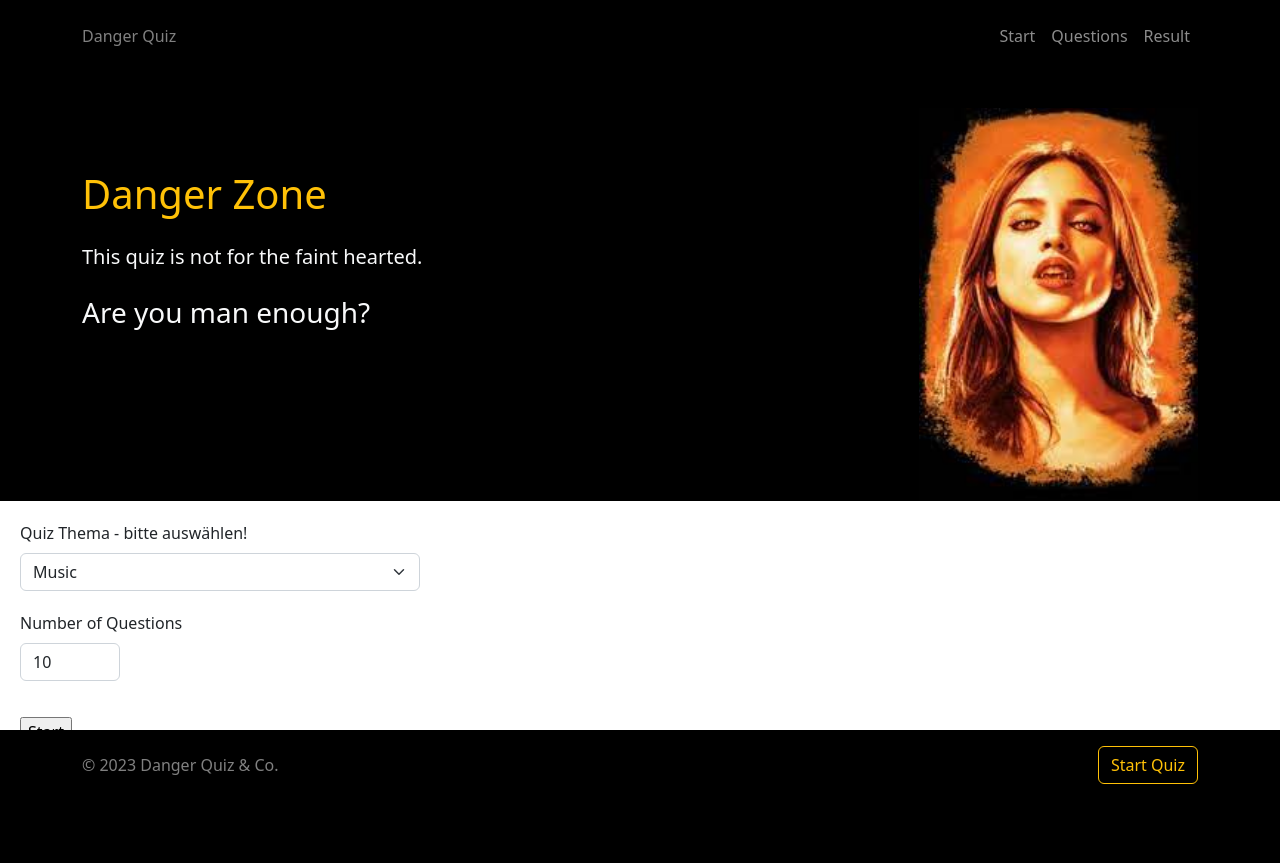
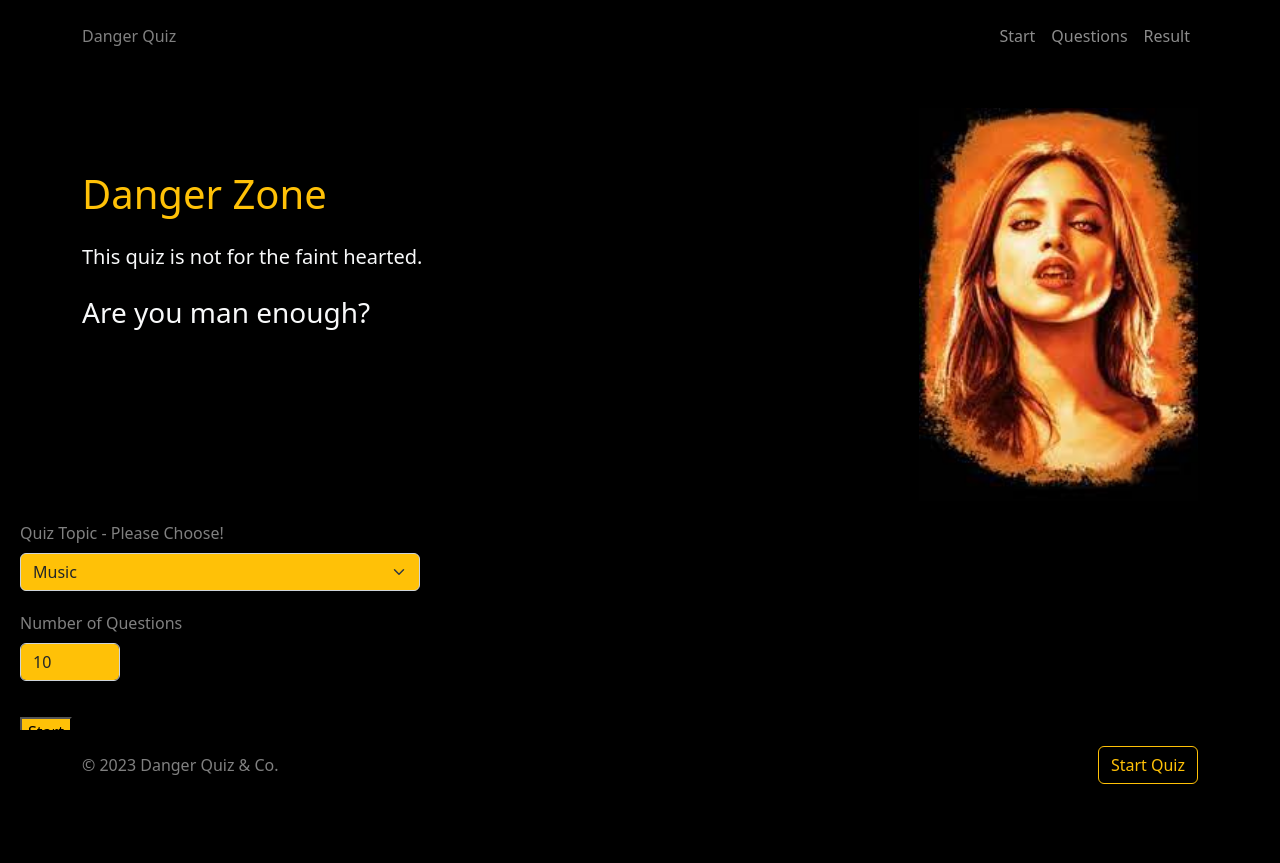
Before and after one commit to CyrSen/Trivia-Quiz, a PHP site: page / in a window 1280 px wide. Run offline with PHP 8.4, Linux system fonts and the light colour scheme; some libraries are stand-ins or nearby versions.

```diff
--- a/index.php
+++ b/index.php
@@ -43,11 +43,11 @@ include "./includes/header.php"
 
 
    <!-- FORMULAR "Themenwahl" -->
-   <div style="padding: 20px;">
+   <div style="color: grey; background-color: black; padding: 20px;">
         <form id="quiz-form" action="question.php" method="post" onsubmit="return navigate('next');">
             <!-- Themenwahl -->
-            <label for="quiz-topic" class="form-label">Quiz Thema - bitte auswählen!</label>
-            <select style="width:400px" class="form-select" aria-label="Default select example" id="topic" name="topic">
+            <label for="quiz-topic" class="form-label">Quiz Topic - Please Choose!</label>
+            <select style="width:400px; background-color: #ffc107" class="form-select" aria-label="Default select example" id="topic" name="topic">
                 <option value="music">Music</option>
                 <option value="ch-norris">Chuck Norris</option>
                 <option value="animals">Animals</option>
@@ -65,7 +65,7 @@ include "./includes/header.php"
 
             <!-- Anzahl Fragen -->
             <label style="margin-top:20px;" for="questionNum" class="form-label">Number of Questions</label>
-            <input style="width:100px" type="number" class="form-control"
+            <input style="width:100px; background-color: #ffc107" type="number" class="form-control"
                 id="questionNum" name="questionNum"
                 min="5" max="40" value="10">
 
@@ -81,7 +81,7 @@ include "./includes/header.php"
             <p id="validation-warning" class="warning"></p>
 
             <!-- submit -->
-            <input style="margin-top:20px;" type="submit" value="Start">
+            <input style="margin-top:20px; background-color: #ffc107;" type="submit" value="Start">
         </form>
     </div>
 
```
